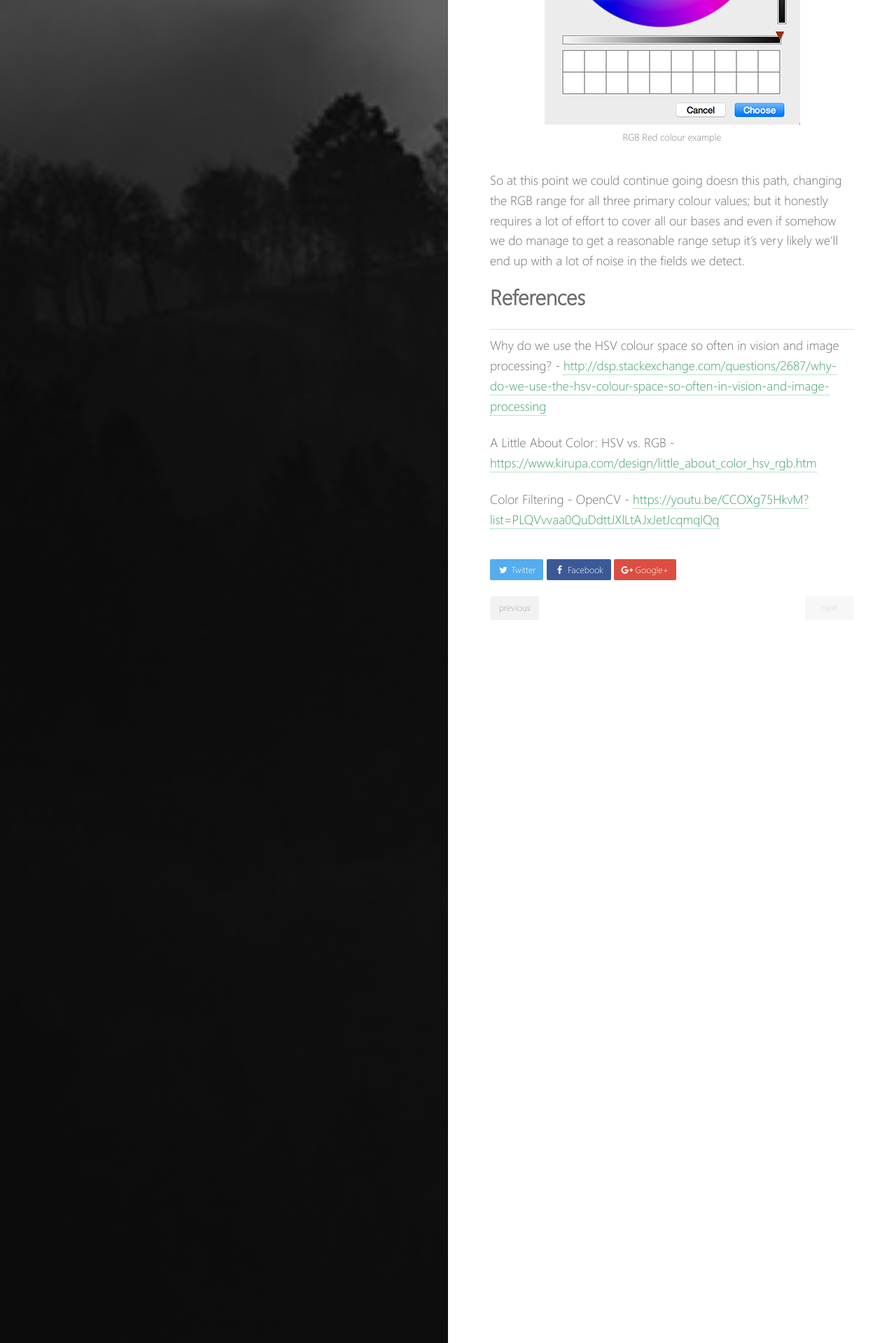
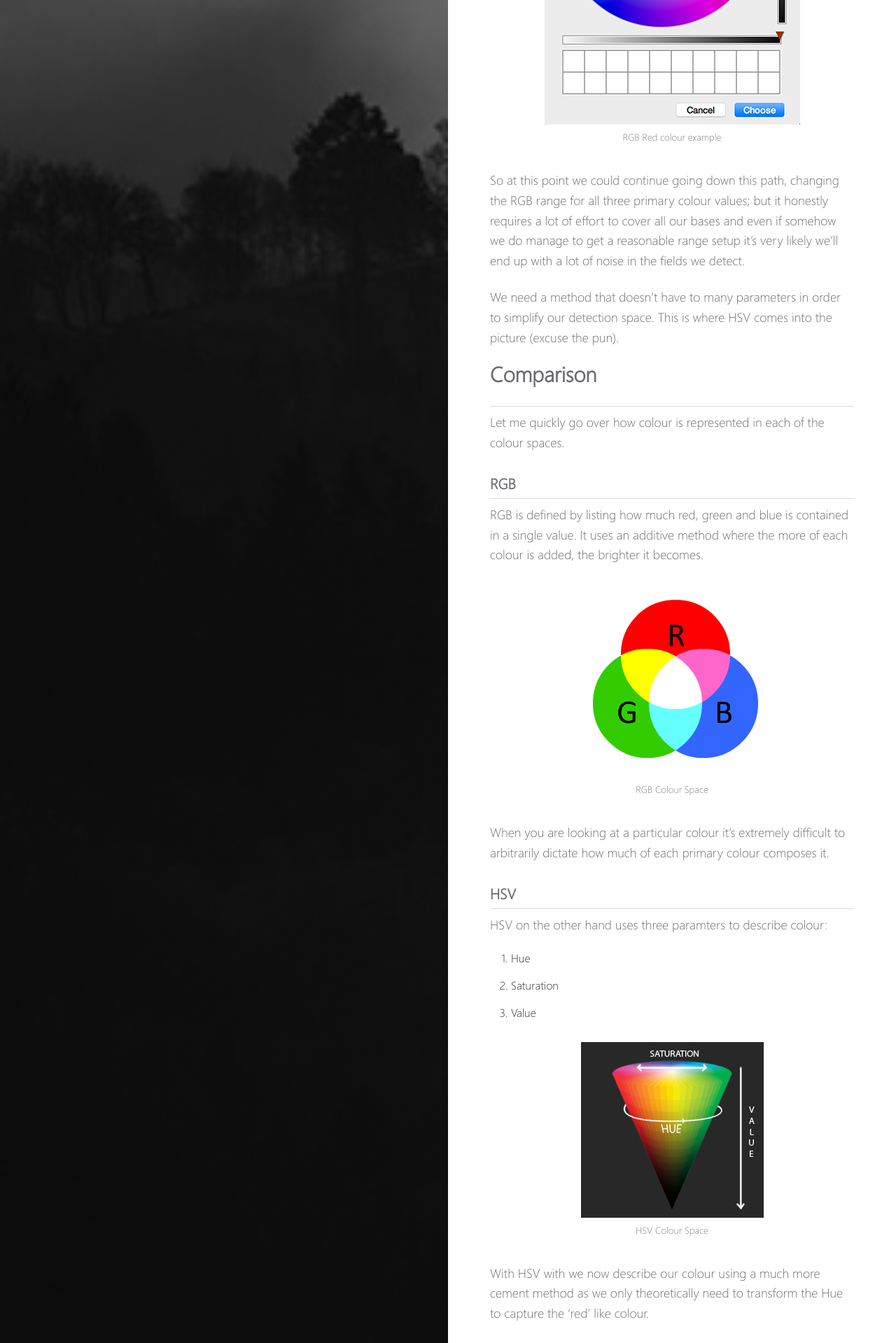
Before and after one commit to HandMap/HandMap.github.io, a Jekyll site: the page built from _posts/2016-10-26-hsv-vs-rgb.markdown, in a window 1280 px wide. Shown: the part 2171-4090 px from the top of the page at 70% size. Built offline with Jekyll 4.4.1, drawn with Linux system fonts in a browser that asks for light colours; some of the changed text lies outside the part shown.

Commit message:
RGB vs HSV post

````diff
--- a/_posts/2016-10-26-hsv-vs-rgb.markdown
+++ b/_posts/2016-10-26-hsv-vs-rgb.markdown
@@ -52,7 +52,87 @@ Next you might think to yourself, Ok well I'll instead search for the colour red
   <figcaption>RGB Red colour example</figcaption>
 </figure>
 
-So at this point we could continue going doesn this path, changing the RGB range for all three primary colour values; but it honestly requires a lot of effort to cover all our bases and even if somehow we do manage to get a reasonable range setup it's very likely we'll end up with a lot of noise in the fields we detect.
+So at this point we could continue going down this path, changing the RGB range for all three primary colour values; but it honestly requires a lot of effort to cover all our bases and even if somehow we do manage to get a reasonable range setup it's very likely we'll end up with a lot of noise in the fields we detect.
+
+We need a method that doesn't have to many parameters in order to simplify our detection space. This is where HSV comes into the picture (excuse the pun).
+
+## Comparison
+---
+
+Let me quickly go over how colour is represented in each of the colour spaces.
+
+### RGB
+---
+
+RGB is defined by listing how much red, green and blue is contained in a single value. It uses an additive method where the more of each colour is added, the brighter it becomes.
+
+{% capture fig_img %}
+![RGB]({{ site.url }}/images/posts/2016-10-26/opencv-rgb-diagram.png)
+{% endcapture %}
+
+<figure>
+  {{ fig_img | markdownify | remove: "<p>" | remove: "</p>" }}
+  <figcaption>RGB Colour Space</figcaption>
+</figure>
+
+When you are looking at a particular colour it's extremely difficult to arbitrarily dictate how much of each primary colour composes it.
+
+### HSV
+---
+
+HSV on the other hand uses three paramters to describe colour:
+
+1. Hue
+2. Saturation
+3. Value
+
+{% capture fig_img %}
+![HSV]({{ site.url }}/images/posts/2016-10-26/opencv-hsv-cone.jpg)
+{% endcapture %}
+
+<figure>
+  {{ fig_img | markdownify | remove: "<p>" | remove: "</p>" }}
+  <figcaption>HSV Colour Space</figcaption>
+</figure>
+
+With HSV with we now describe our colour using a much more cement method as we only theoretically need to transform the Hue to capture the 'red' like colour.
+
+OpenCV uses the following ranges to represent each of the parameters in the HSV spectrum
+
+1. Hue: [0, 179]
+2. Saturation [0, 255]
+3. Value [0, 255]
+
+Looking at the red colour ranges we used in the previous post:
+
+```cpp
+min_red = cv::Scalar(0,150,150);
+max_red = cv::Scalar(10,255,255);
+```
+
+We produce the following range for the low Hue value
+
+{% capture fig_img %}
+![Red Low Hue]({{ site.url }}/images/posts/2016-10-26/hsv-colour-plot-red-low.png)
+{% endcapture %}
+
+<figure>
+  {{ fig_img | markdownify | remove: "<p>" | remove: "</p>" }}
+  <figcaption>Red - Low Hue</figcaption>
+</figure>
+
+And the following is produced for the high Hue value
+
+{% capture fig_img %}
+![Red High Hue]({{ site.url }}/images/posts/2016-10-26/hsv-colour-plot-red-high.png)
+{% endcapture %}
+
+<figure>
+  {{ fig_img | markdownify | remove: "<p>" | remove: "</p>" }}
+  <figcaption>Red - High Hue</figcaption>
+</figure>
+
+Obviously it's still not completely perfect as we capture a fair amount of Orange with this range as well. But It allows us to target a huge set of red-like colours in a specific range without too much overall noise.
 
 ## References
 ---
@@ -62,3 +142,7 @@ Why do we use the HSV colour space so often in vision and image processing? - [h
 A Little About Color: HSV vs. RGB - [https://www.kirupa.com/design/little_about_color_hsv_rgb.htm](https://www.kirupa.com/design/little_about_color_hsv_rgb.htm)
 
 Color Filtering - OpenCV - [https://youtu.be/CCOXg75HkvM?list=PLQVvvaa0QuDdttJXlLtAJxJetJcqmqlQq](https://youtu.be/CCOXg75HkvM?list=PLQVvvaa0QuDdttJXlLtAJxJetJcqmqlQq)
+
+HSV inRange Colour Plot - [http://answers.opencv.org/question/28899/correct-hsv-inrange-values-for-red-objects/](http://answers.opencv.org/question/28899/correct-hsv-inrange-values-for-red-objects/)
+
+OpenCV Colour Plot Code hosting - [https://github.com/HandMap/openCVColourPlot](https://github.com/HandMap/openCVColourPlot)
````
Also changed, not shown: images/posts/2016-10-26/hsv-colour-plot-red-high.png (added), images/posts/2016-10-26/hsv-colour-plot-red-low.png (added), images/posts/2016-10-26/opencv-hsv-cone.jpg (added), images/posts/2016-10-26/opencv-rgb-diagram.png (added), 6 other files.
